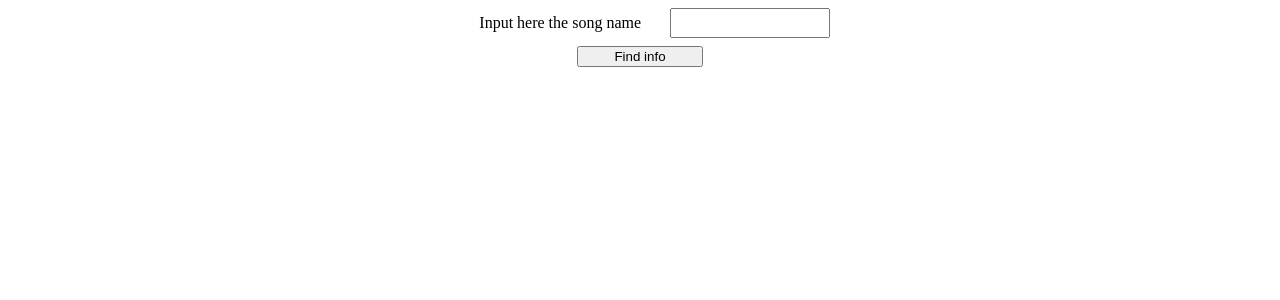
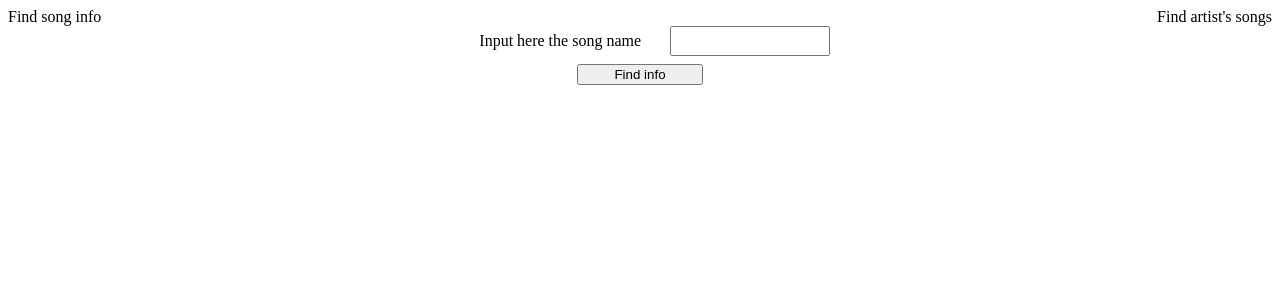
Before and after one commit to timyuk/shpsummer, a Flask app: page /song in a window 1280 px wide. Shown: the top 300 px of the page. Run offline with Flask 2, Linux system fonts and the light colour scheme.

Commit message:
added menu

```diff
--- a/DataBaseChecker/main.py
+++ b/DataBaseChecker/main.py
@@ -27,7 +27,7 @@ def transmit_song(arg):
         return [name, composer, length,unitprice]
 
 def transmit_artist(arg):
-    if arg is None:
+    if arg == []:
         return '404'
     else:
         return arg
--- a/DataBaseChecker/templates/finder.html
+++ b/DataBaseChecker/templates/finder.html
@@ -23,10 +23,17 @@
             margin:auto;
             margin-top:8px;
         }
+        .menucontainer{
+            display:flex;
+            justify-content:space-between;
+        }
     </style>
 </head>
 <body>
-
+    <div class="menucontainer">
+        <div id="findsong">Find song info</div>
+        <div id="findartist">Find artist's songs</div>
+    </div>
     {% if res %}
         {% if res!= '404'%}
         <p> Song: {{res[0]}} <br>
@@ -47,4 +54,12 @@
     {% endif %}
 
 </body>
+<script>
+    findsong.addEventListener('click', function(){
+    window.location.href='/song'
+    })
+    findartist.addEventListener('click', function(){
+    window.location.href='/artist'
+    })
+</script>
 </html>
```
Also changed, not shown: DataBaseChecker/templates/artist.html (+16 -1 lines).
